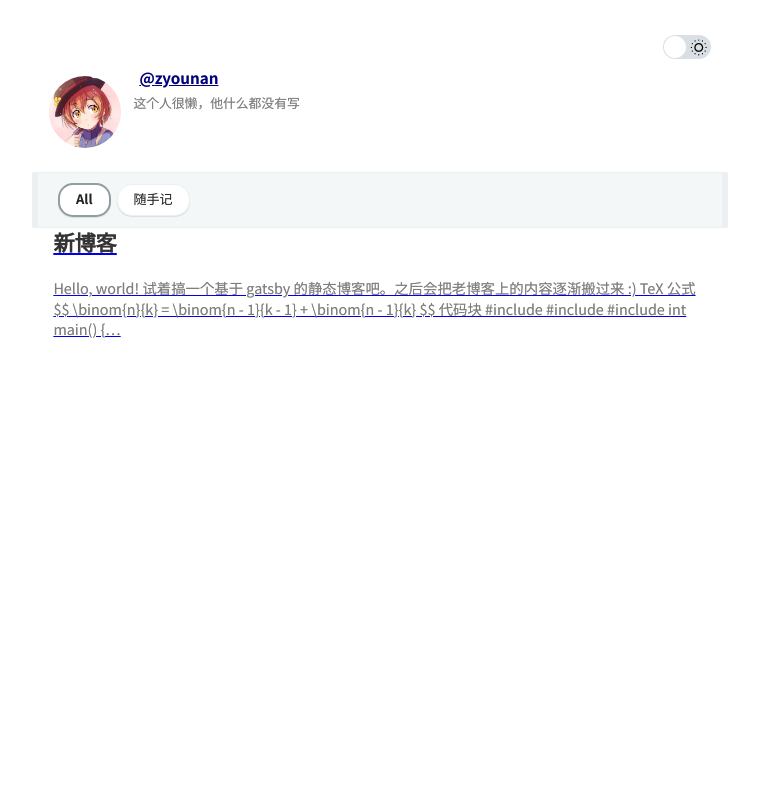
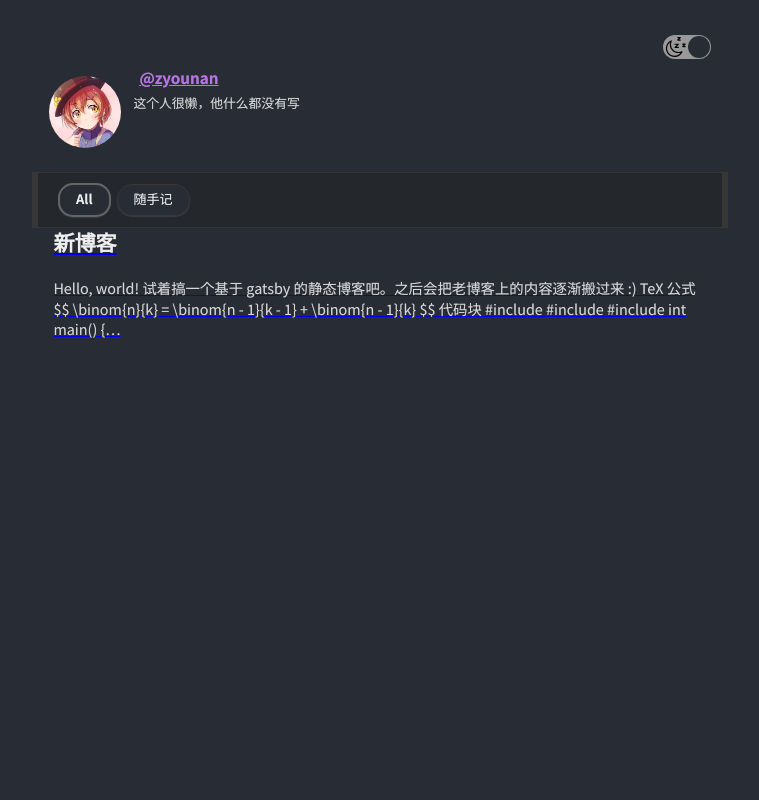
Before and after one commit to zyounan/zyounan.github.io, a Gatsby site: page / in a window 1280 px wide. Shown: the top 800 px of the page, without its empty margins (260-1019 px from the left). Built offline with nearby package versions, Linux system fonts and the light colour scheme; Gatsby itself is replaced by a stand-in of ours; some packages are replaced by stand-ins of ours; what typography-theme-github would draw is missing.

Commit message:
feat: default theme follows browser

```diff
--- a/src/components/theme-switch/index.jsx
+++ b/src/components/theme-switch/index.jsx
@@ -63,7 +63,8 @@ export const ThemeSwitch = () => {
   }
 
   useEffect(() => {
-    const checked = Storage.getTheme(Dom.hasClassOfBody(THEME.DARK))
+    const isThemeDark = typeof (window) !== `undefined` ? window.matchMedia('(prefers-color-scheme: dark)') : false
+    const checked = Storage.getTheme(Dom.hasClassOfBody(THEME.DARK)) || isThemeDark
 
     handleChange(checked)
   }, [])
```
